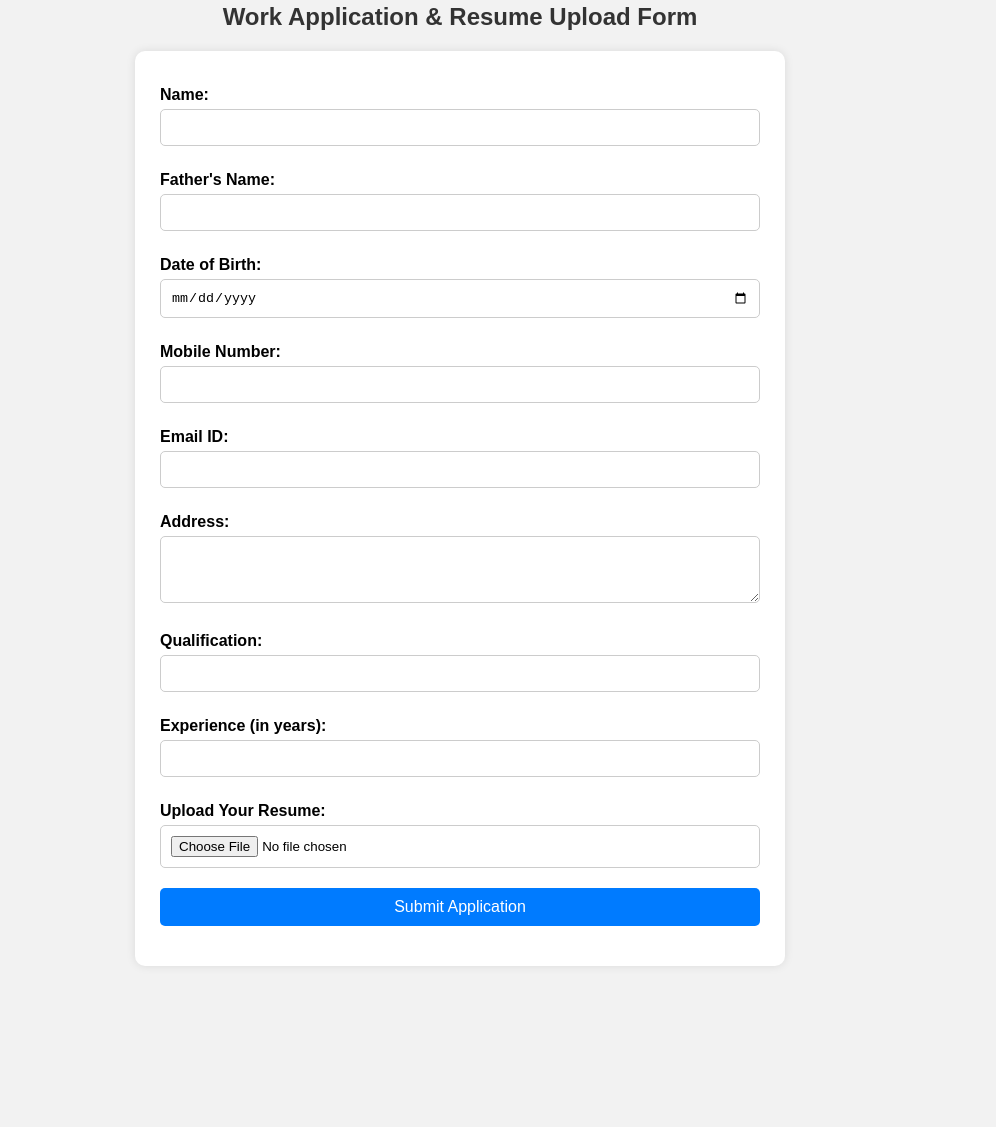
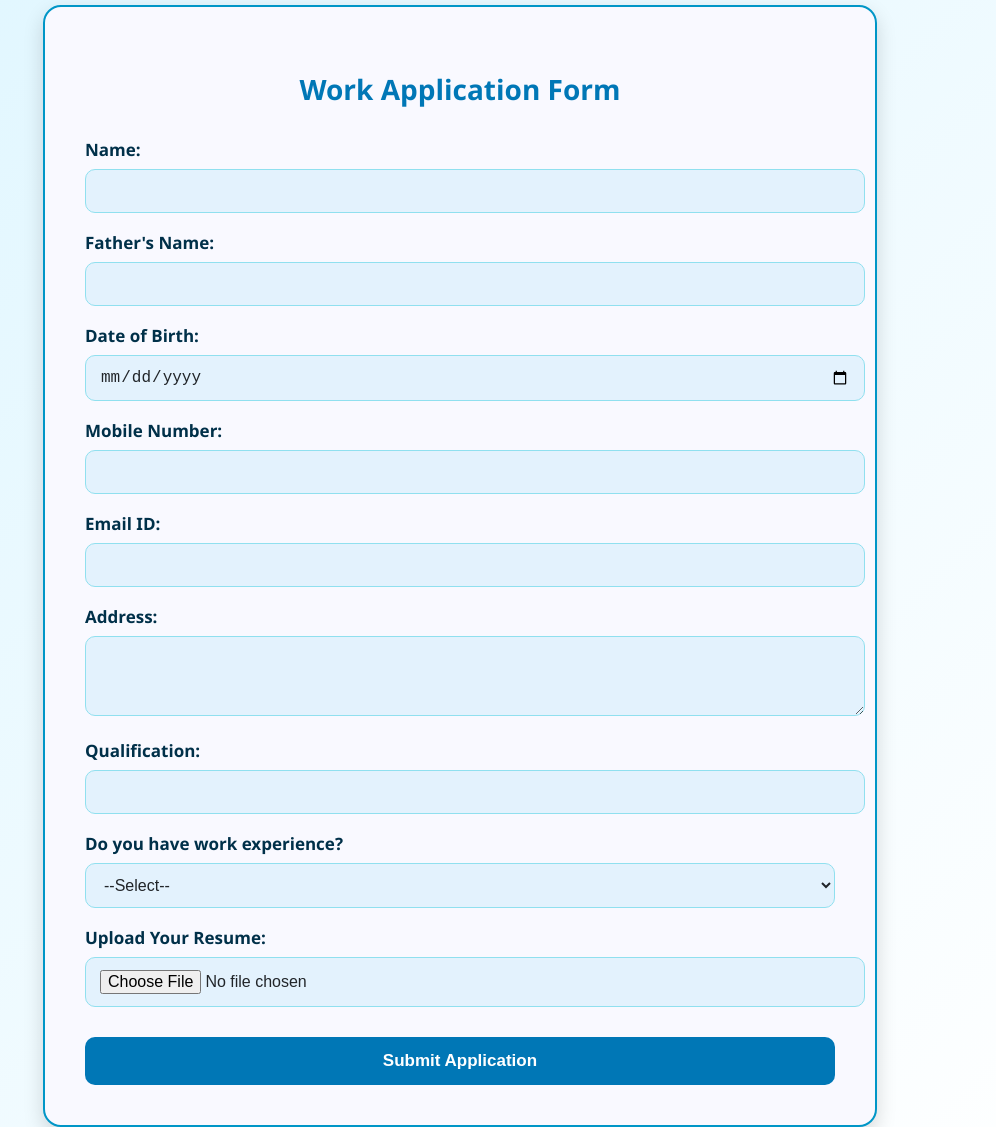
Before and after one commit to bdu62a1224089/Form, a plain HTML site: page index.html in a window 1280 px wide. Shown: the part 45-1172 px from the top of the page, without its empty margins (180-1176 px from the left). Before the commit the page ends 1039 px from the top, so only its background shows below. Drawn offline with Linux system fonts and the light colour scheme.

Commit message:
index.html

```diff
--- a/index.html
+++ b/index.html
@@ -1,63 +1,92 @@
 <!DOCTYPE html>
-<html>
+<html lang="en">
 <head>
-  <title>Work Application & Resume Upload Form</title>
+  <meta charset="UTF-8">
+  <title>Work Application Form</title>
   <style>
     body {
-      font-family: Arial, sans-serif;
-      background: #f2f2f2;
-      padding: 20px;
+      margin: 0;
+      font-family: 'Segoe UI', sans-serif;
+      background: linear-gradient(135deg, #dff6ff, #ffffff);
+      padding: 50px;
+      color: #333;
+      font-size: 17px;
     }
 
-    form {
-      background: white;
-      max-width: 600px;
+    .form-container {
+      max-width: 750px;
       margin: auto;
-      padding: 25px;
-      border-radius: 10px;
-      box-shadow: 0 0 10px rgba(0,0,0,0.1);
+      background: #f9f9ff;
+      padding: 40px;
+      border-radius: 18px;
+      box-shadow: 0 8px 20px rgba(0, 0, 0, 0.15);
+      border: 2px solid #0096c7;
     }
 
     h2 {
       text-align: center;
-      color: #333;
-      margin-bottom: 20px;
+      color: #0077b6;
+      margin-bottom: 30px;
+      font-size: 28px;
     }
 
     label {
-      font-weight: bold;
+      font-weight: 600;
       display: block;
-      margin-top: 10px;
+      margin-top: 18px;
+      color: #003049;
     }
 
-    input, textarea, button, select {
+    input, select, textarea {
       width: 100%;
-      padding: 10px;
-      margin-top: 5px;
-      margin-bottom: 15px;
-      border: 1px solid #ccc;
-      border-radius: 5px;
-      box-sizing: border-box;
+      padding: 12px 14px;
+      margin-top: 8px;
+      border-radius: 10px;
+      border: 1px solid #90e0ef;
+      font-size: 16px;
+      background: #e3f2fd;
+      color: #212529;
+    }
+
+    input:focus, textarea:focus, select:focus {
+      background: #ffffff;
+      outline: none;
+      border-color: #0077b6;
+      box-shadow: 0 0 6px rgba(0, 119, 182, 0.3);
+    }
+
+    textarea {
+      resize: vertical;
     }
 
     button {
-      background-color: #007BFF;
-      color: white;
-      font-size: 16px;
+      width: 100%;
+      padding: 14px;
+      font-size: 17px;
+      font-weight: bold;
+      color: #fff;
+      background-color: #0077b6;
       border: none;
+      border-radius: 10px;
+      margin-top: 30px;
       cursor: pointer;
+      transition: background 0.3s ease;
     }
 
     button:hover {
-      background-color: #0056b3;
+      background-color: #023e8a;
+    }
+
+    .hidden {
+      display: none;
     }
   </style>
 </head>
 <body>
 
-  <h2>Work Application & Resume Upload Form</h2>
-
+  <div class="form-container">
     <form action="https://getform.io/f/ayveppdb" method="POST" enctype="multipart/form-data" onsubmit="return validateForm()">
+      <h2>Work Application Form</h2>
 
       <label for="name">Name:</label>
       <input type="text" name="name" id="name" required>
@@ -80,34 +109,59 @@
       <label for="qualification">Qualification:</label>
       <input type="text" name="qualification" id="qualification" required>
 
-    <label for="experience">Experience (in years):</label>
-    <input type="number" name="experience" id="experience" min="0" max="50" required>
+      <label>Do you have work experience?</label>
+      <select id="hasExperience" name="hasExperience" onchange="toggleExperienceFields()" required>
+        <option value="">--Select--</option>
+        <option value="No">No</option>
+        <option value="Yes">Yes</option>
+      </select>
+
+      <div id="experienceSection" class="hidden">
+        <label for="experienceYears">Years of Experience:</label>
+        <input type="number" name="experienceYears" id="experienceYears" min="0" max="50">
+
+        <label for="workDetails">Work Details:</label>
+        <textarea name="workDetails" id="workDetails" rows="3"></textarea>
+      </div>
 
       <label for="resume">Upload Your Resume:</label>
       <input type="file" name="resume" id="resume" accept=".pdf,.doc,.docx" required>
 
       <button type="submit">Submit Application</button>
     </form>
+  </div>
 
   <script>
+    function toggleExperienceFields() {
+      const expSection = document.getElementById('experienceSection');
+      const hasExp = document.getElementById('hasExperience').value;
+      if (hasExp === "Yes") {
+        expSection.classList.remove("hidden");
+        document.getElementById('experienceYears').required = true;
+        document.getElementById('workDetails').required = true;
+      } else {
+        expSection.classList.add("hidden");
+        document.getElementById('experienceYears').required = false;
+        document.getElementById('workDetails').required = false;
+      }
+    }
+
     function validateForm() {
       const mobile = document.getElementById('mobile').value;
       const resume = document.getElementById('resume').value;
 
-      // Validate 10-digit mobile number
       if (!/^\d{10}$/.test(mobile)) {
         alert("Please enter a valid 10-digit mobile number.");
         return false;
       }
 
-      // Validate resume file type
       const allowedExtensions = /(\.pdf|\.doc|\.docx)$/i;
       if (!allowedExtensions.exec(resume)) {
-        alert("Please upload a file in PDF, DOC, or DOCX format.");
+        alert("Please upload a PDF, DOC, or DOCX file.");
         return false;
       }
 
-      return true; // Allow form to submit
+      return true;
     }
   </script>
 
```
Lines whose indentation alone changed are shown as unchanged.
